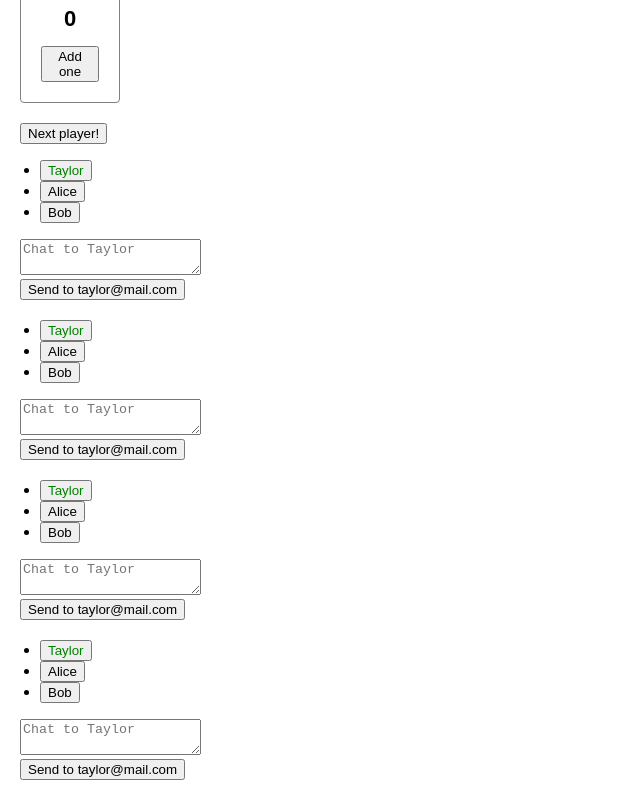
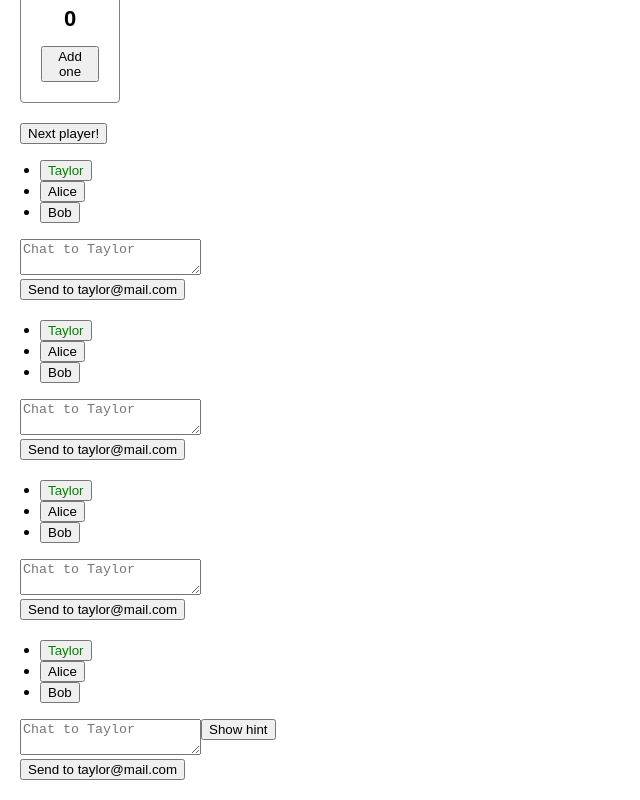
Before and after one commit to zelitosaide/react-js-course, a React (Create React App) app: page / in a window 1280 px wide. Shown: the part 1329-2129 px from the top of the page, without its empty margins (0-640 px from the left). Built offline with nearby package versions, Linux system fonts and the light colour scheme.

Commit message:
Preserving and Resetting State

```diff
--- a/src/learn/learn-react/managing-state/preserving-and-resetting-state/challenges/fix-disappearing-input-text.js
+++ b/src/learn/learn-react/managing-state/preserving-and-resetting-state/challenges/fix-disappearing-input-text.js
@@ -27,6 +27,19 @@ export default function Index() {
       </div>
     );
   }
+
+  return (
+    <div>
+      <Form />
+      <button
+        onClick={function () {
+          setShowHint(true);
+        }}
+      >
+        Show hint
+      </button>
+    </div>
+  );
 }
 
 function Form() {}
```
